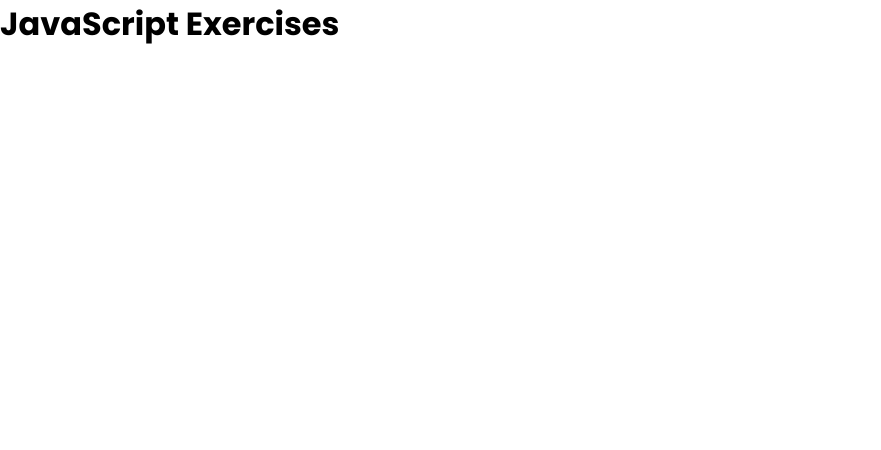
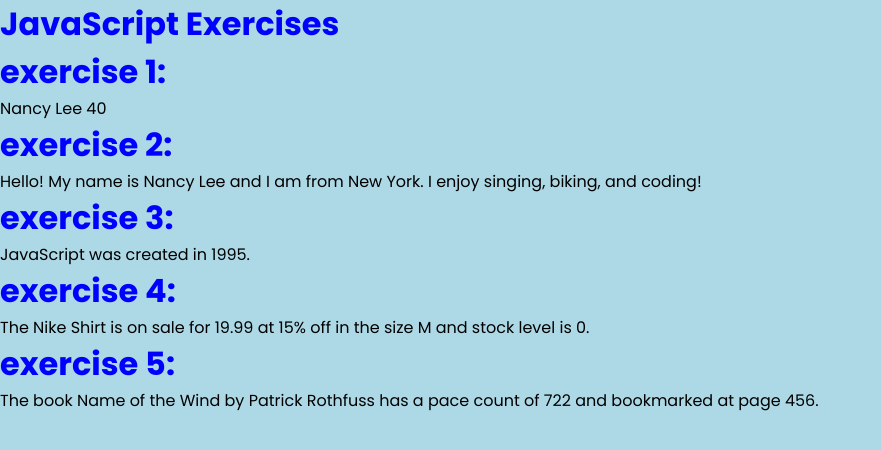
Before and after one commit to nancylee1/JavaScriptVariablesExercise, a plain HTML site: page index.html in a window 1280 px wide. Shown: the whole page, without its empty margins (0-881 px from the left). Drawn offline with Linux system fonts and the light colour scheme.

Commit message:
made pretty

```diff
--- a/app.js
+++ b/app.js
@@ -3,25 +3,30 @@
 const firstName = "Nancy";
 let lastName = "Lee";
 var age = 40;
+let exercise1 = document.getElementById("exercise1");
+exercise1.innerHTML = `${firstName} ${lastName} ${age}`;
 
 //Exercise 2: Assigning Values to Variables
 
-let fullName = firstName + " " + lastName;
-console.log(fullName);
+// let fullName = firstName + " " + lastName;
+// console.log(fullName);
 
 //Bonus
-let fullName = '${firstName} ${lastName}';
+let fullName = `${firstName} ${lastName}`;
+let city = "New York";
+let passTime = "singing";
+let myStory = `Hello! My name is ${fullName} and I am from ${city}. I enjoy ${passTime}, biking, and coding!`;
+let exercise2 = document.getElementById("exercise2");
+exercise2.innerHTML = myStory;
+
 
 //Exercise 3: Declaring and Assigning Values to Variables
-let city = "New York";
-let passTime = "singing";
-let myStory = 'Hello! My name is ${fullName} and I am from ${city}. I enjoy ${passTime}, biking, and coding!'
-console.log(myStory);
-
 let language = "JavaScript";
 let createdYear = 1995;
 let isCaseSensitive = true;
-console.log('${language} was created in ${createdYear}.')
+let exercise3 = document.getElementById("exercise3");
+exercise3.innerHTML = `${language} was created in ${createdYear}.`;
+// console.log('${language} was created in ${createdYear}.')
 
 //Exercise 4: Declaring and Assigning Values to Variables x2
 
@@ -32,7 +37,8 @@ let salePercentage = 15;
 let stock = 0;
 let inStock = false;
 let selectedSize = "M";
-console.log('The ${item} is on sale for ${price} at ${salePercentage}% off in the size ${selectedSize} and stock level is ${stock}.')
+let exercise4 = document.getElementById("exercise4")
+exercise4.innerHTML = `The ${item} is on sale for ${price} at ${salePercentage}% off in the size ${selectedSize} and stock level is ${stock}.`;
 
 //Exercise 5: Declaring and Assigning Values to Variables x3
 
@@ -41,4 +47,5 @@ let author = "Patrick Rothfuss";
 let paceCount = 722;
 let bookmark = 456;
 let hasRead = true;
-console.log('The book ${title} by ${author} has a pace count of ${paceCount} and bookmarked at page ${bookmark}.')
+let exercise5 = document.getElementById("exercise5")
+exercise5.innerHTML =  `The book ${title} by ${author} has a pace count of ${paceCount} and bookmarked at page ${bookmark}.`;
--- a/index.html
+++ b/index.html
@@ -8,11 +8,30 @@
     <link rel="stylesheet" href="style.css">
 </head>
 <body>
-    <main style="display: flex;">
-        <div>
-            <h1> JavaScript Exercises</h1>
-        </div>
-    </main>
-<script src="app.js"></script>
+    <div>
+        <h1> JavaScript Exercises</h1>
+    </div>
+    <div>
+        <h1>exercise 1:</h1>
+        <p id= "exercise1"></p>
+    </div>
+    <div>
+        <h1>exercise 2:</h1>
+        <p id= "exercise2"></p>
+    </div>
+    <div>
+        <h1>exercise 3:</h1>
+        <p id= "exercise3"></p>
+    </div>
+    <div>
+        <h1>exercise 4:</h1>
+        <p id= "exercise4"></p>
+    </div>
+    <div>
+        <h1>exercise 5:</h1>
+        <p id= "exercise5"></p>
+    </div>
+
+    <script src="app.js"></script>
 </body>
 </html>
--- a/style.css
+++ b/style.css
@@ -9,7 +9,11 @@
     outline: none;
 }
 
-*body{
-    color: black
-    background-color: lightpink;
+body{
+    background-color: lightblue;
 }
+
+h1{
+    color: blue;
+    border-radius: 2px;
+}
```
